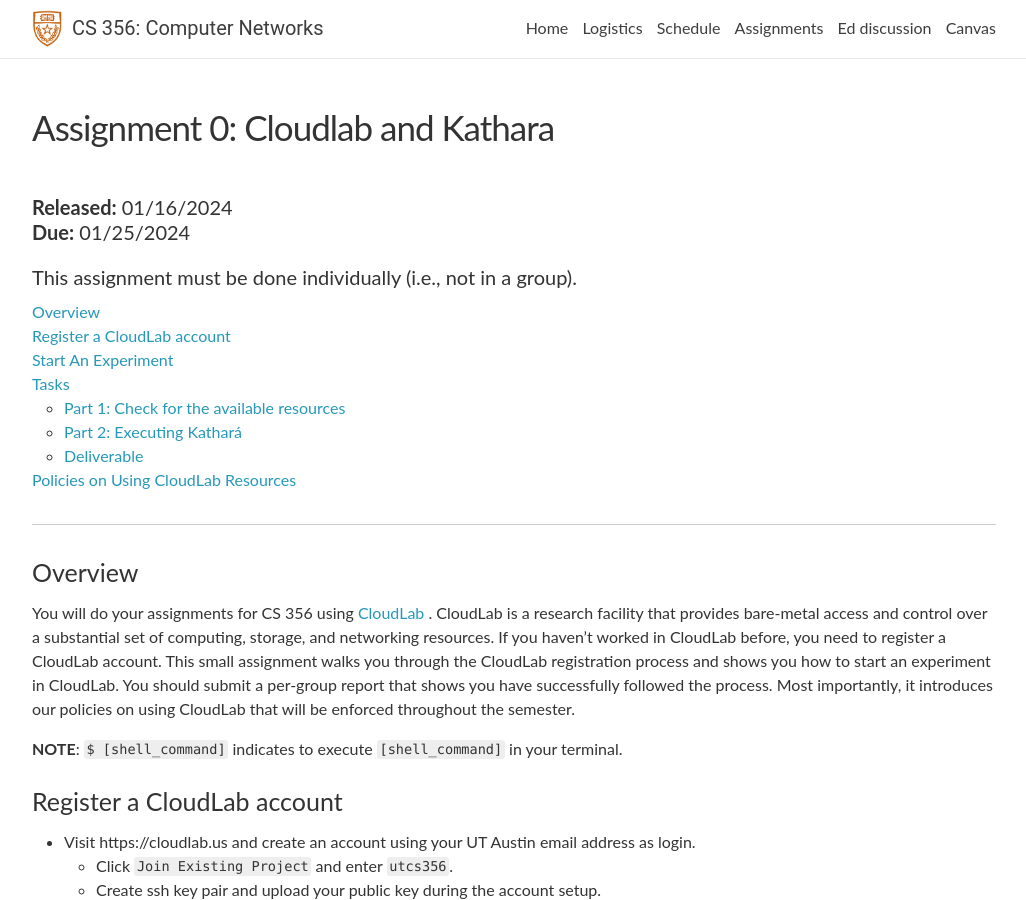
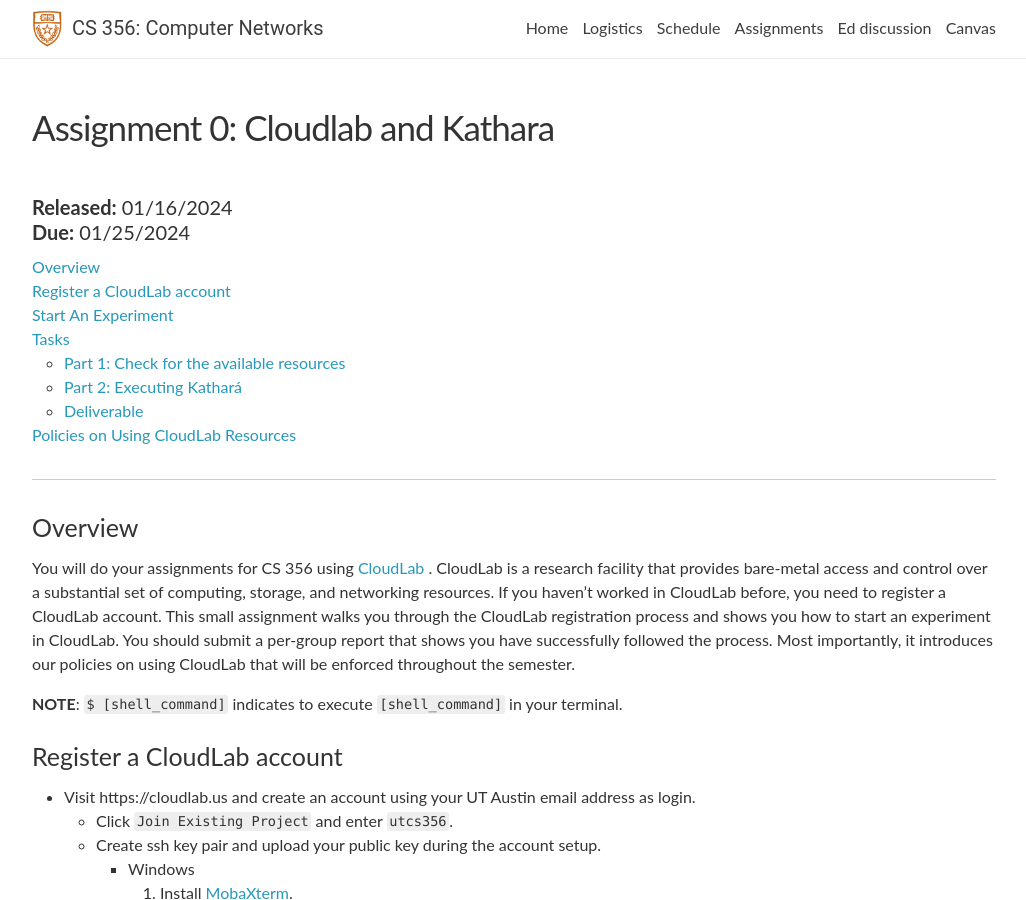
Before and after one commit to utcs356/sp25, a Jekyll site: the page built from _pages/0_cloulab_kathara.md, in a window 1280 px wide and 900 px high. Shown: the whole window, without its empty margins (126-1152 px from the left). Built offline with Jekyll 4.4.1, drawn with Linux system fonts in a browser that asks for light colours; nearby versions of some CDN libraries; comment, search, counter and statistics services are not loaded.

Commit message:
Update 0_cloulab_kathara.md

```diff
--- a/_pages/0_cloulab_kathara.md
+++ b/_pages/0_cloulab_kathara.md
@@ -5,8 +5,6 @@ title: "Assignment 0: Cloudlab and Kathara"
 ---
 
 #### **Released:** 01/16/2024 <br/> **Due:**	01/25/2024
-{: .no_toc}
-#### This assignment must be done individually (i.e., not in a group).
 {: .no_toc}
 
 * (The list will be replaced with the table of contents.)
```
